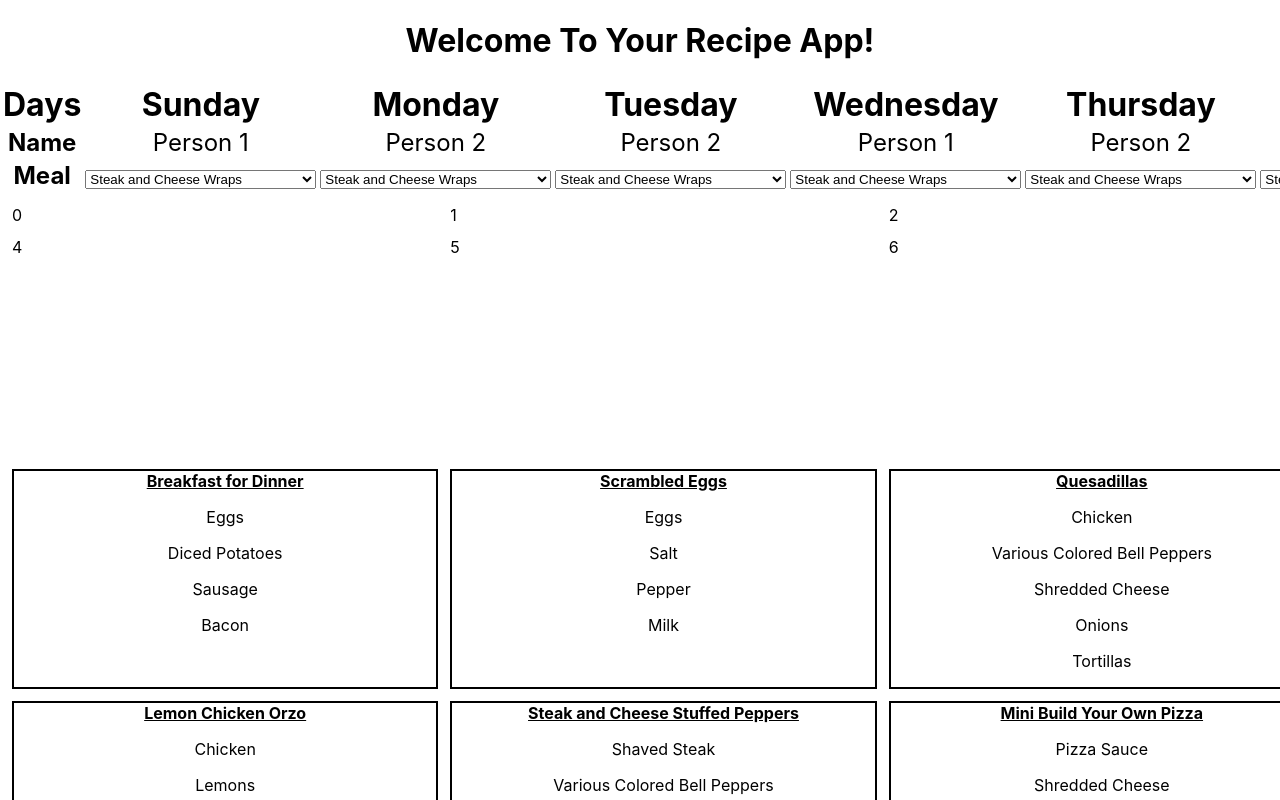
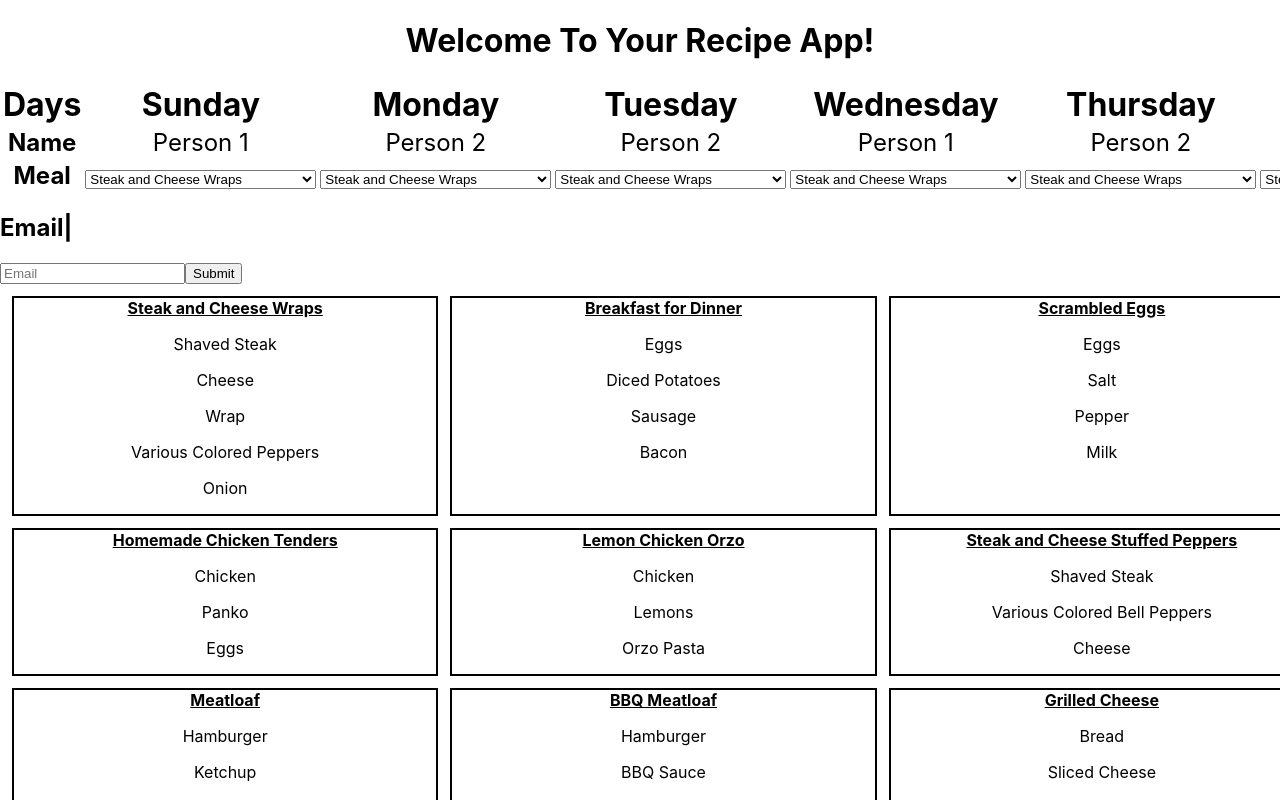
Before and after one commit to Mattmberg/react-typescript-recipe-app, a React (Create React App) app in the folder react-typescript-recipe-app/: page / in a window 1280 px wide. Shown: the top 800 px of the page. Built offline with nearby package versions, Linux system fonts and the light colour scheme.

Commit message:
Updating to use working email

```diff
--- a/react-typescript-recipe-app/src/components/container.jsx
+++ b/react-typescript-recipe-app/src/components/container.jsx
@@ -8,13 +8,13 @@ import { send } from 'emailjs-com';
 
 export const Container = () => {
     const [mealList, setMealList] = useState([
-        { id: "Sunday", name:"0"},
-        { id: "Monday", name:"1"},
-        { id: "Tuesday", name:"2"},
-        { id: "Wednesday", name:"3"},
-        { id: "Thursday", name:"4"},
-        { id: "Friday", name:"5"},
-        { id: "Saturday", name:"6"}
+        { id: "Sunday", name:""},
+        { id: "Monday", name:""},
+        { id: "Tuesday", name:""},
+        { id: "Wednesday", name:""},
+        { id: "Thursday", name:""},
+        { id: "Friday", name:""},
+        { id: "Saturday", name:""}
     ]);
 
     const [meals, setMeals] = useState({
@@ -28,9 +28,15 @@ export const Container = () => {
     });
 
     const [toSend, setToSend] = useState({
-        from_name: '',
-        to_name: 'Matthew Bergeron Jr.',
-        message: mealList,
+        from_name: 'Recipe App',
+        to_name: '',
+        sunMeal: '',
+        monMeal: '',
+        tuesMeal: '',
+        wedMeal: '',
+        thurMeal: '',
+        friMeal: '',
+        satMeal: '',
         reply_to: '',
       });
 
@@ -48,7 +54,13 @@ export const Container = () => {
             setToSend({
             from_name: 'Recipe App',
             to_name: '',
-            message: '',
+            sunMeal: '',
+            monMeal: '',
+            tuesMeal: '',
+            wedMeal: '',
+            thurMeal: '',
+            friMeal: '',
+            satMeal: '',
             reply_to: '',
             })
         })
@@ -57,10 +69,15 @@ export const Container = () => {
         });
     };
 
+    const handleEmailChange = (e) => {
+        setToSend({ ...toSend, [e.target.name]: e.target.value})
+    };
+
     return (
         <>
             <Header/>
             <main className ="">
+                <form onSubmit={onSubmit}>
                     <table>
                         <tr>
                             <th><b>Days</b></th>
@@ -83,71 +100,84 @@ export const Container = () => {
                             <td>Person 1</td>
                         </tr>
                         <tr>
-                        <td><b>Meal</b>{mealList.mealListToSend}</td>
+                            <td><b>Meal</b></td>
                             <td>
-                            <select value={meals.sunMeal}
+                                <select
+                                name="sunMeal"
+                                value={meals.sunMeal}
                                 onChange={e => { setMeals({
                                     ...meals, sunMeal: e.target.value
-                            }); setMealList(mealList.map(meal => { if (meal.id === "Sunday") { return { ...meal, name: e.target.value};} else { return meal; }}));  }}>
+                                }); setMealList(mealList.map(meal => { if (meal.id === "Sunday") { return { ...meal, name: e.target.value};} else { return meal; }})); setToSend({...toSend, sunMeal: e.target.value });}}>
                                     {recipeData.map(recipe => {
                                         return <option key={recipe.id} value={recipe.name}>{recipe.name}</option>;
                                     })}
                                 </select>
                             </td>
                             <td>
-                            <select value={meals.monMeal}
+                                <select
+                                name="monMeal"
+                                value={meals.monMeal}
                                 onChange={e => { setMeals({
                                     ...meals, monMeal: e.target.value
-                            }); setMealList(mealList.map(meal => { if (meal.id === "Monday") { return { ...meal, name: e.target.value};} else { return meal; }})); }}>
+                                }); setMealList(mealList.map(meal => { if (meal.id === "Monday") { return { ...meal, name: e.target.value};} else { return meal; }})); setToSend({...toSend, monMeal: e.target.value });}}>
                                     {recipeData.map(recipe => {
                                         return <option key={recipe.id} value={recipe.name}>{recipe.name}</option>;
                                     })}
                                 </select>
                             </td>
                             <td>
-                            <select value={meals.tuesMeal}
+                                <select
+                                name="tuesMeal"
+                                value={meals.tuesMeal}
                                 onChange={e => { setMeals({
                                     ...meals, tuesMeal: e.target.value
-                            }); setMealList(mealList.map(meal => { if (meal.id === "Tuesday") { return { ...meal, name: e.target.value};} else { return meal; }})); }}>
+                                }); setMealList(mealList.map(meal => { if (meal.id === "Tuesday") { return { ...meal, name: e.target.value};} else { return meal; }})); setToSend({...toSend, tuesMeal: e.target.value });}}>
                                     {recipeData.map(recipe => {
                                         return <option key={recipe.id} value={recipe.name}>{recipe.name}</option>;
                                     })}
                                 </select>
                             </td>
                             <td>
-                            <select value={meals.wedMeal}
-                            onChange={e => { setMeals({ ...meals, wedMeal: e.target.value }); setMealList(mealList.map(meal => { if (meal.id === "Wednesday") { return { ...meal, name: e.target.value};} else { return meal; }}));
-                            }}>
+                                <select
+                                name="wedMeal"
+                                value={meals.wedMeal}
+                                onChange={e => { setMeals({ ...meals, wedMeal: e.target.value }); setMealList(mealList.map(meal => { if (meal.id === "Wednesday") { return { ...meal, name: e.target.value};} else { return meal; }})); setToSend({...toSend, wedMeal: e.target.value });}}>
                                     {recipeData.map(recipe => {
                                         return <option key={recipe.id} value={recipe.name}>{recipe.name}</option>;
                                     })}
                                 </select>
                             </td>
                             <td>
-                            <select value={meals.thurMeal}
+                                <select
+                                name="thurMeal"
+                                value={meals.thurMeal}
                                 onChange={e => { setMeals({
                                     ...meals, thurMeal: e.target.value
-                            }); setMealList(mealList.map(meal => { if (meal.id === "Thursday") { return { ...meal, name: e.target.value};} else { return meal; }})); }}>
+                                }); setMealList(mealList.map(meal => { if (meal.id === "Thursday") { return { ...meal, name: e.target.value};} else { return meal; }})); setToSend({...toSend, thurMeal: e.target.value });}}>
                                     {recipeData.map(recipe => {
                                         return <option key={recipe.id} value={recipe.name}>{recipe.name}</option>;
                                     })}
                                 </select>
                                 </td>
                             <td>
-                            <select value={meals.friMeal}
+                                <select
+                                name="friMeal"
+                                value={meals.friMeal}
                                 onChange={e => { setMeals({
                                     ...meals, friMeal: e.target.value
-                            }); setMealList(mealList.map(meal => { if (meal.id === "Friday") { return { ...meal, name: e.target.value};} else { return meal; }})); }}>
+                                }); setMealList(mealList.map(meal => { if (meal.id === "Friday") { return { ...meal, name: e.target.value};} else { return meal; }})); setToSend({...toSend, friMeal: e.target.value });}}>
                                     {recipeData.map(recipe => {
                                         return <option key={recipe.id} value={recipe.name}>{recipe.name}</option>;
                                     })}
                                 </select>
                             </td>
                             <td>
-                            <select value={meals.satMeal}
+                                <select
+                                name="satMeal"
+                                value={meals.satMeal}
                                 onChange={e => { setMeals({
                                     ...meals, satMeal: e.target.value
-                            }); setMealList(mealList.map(meal => { if (meal.id === "Saturday") { return { ...meal, name: e.target.value};} else { return meal; }})); }}>
+                                }); setMealList(mealList.map(meal => { if (meal.id === "Saturday") { return { ...meal, name: e.target.value};} else { return meal; }})); setToSend({...toSend, satMeal: e.target.value });}}>
                                     {recipeData.map(recipe => {
                                         return <option key={recipe.id} value={recipe.name}>{recipe.name}</option>;
                                     })}
@@ -155,8 +185,13 @@ export const Container = () => {
                             </td>
                         </tr>
                     </table>
+                    <div>
+                        <h2>Email{meals.satMeal}|{toSend.satMeal}</h2>
+                        <input placeholder="Email" type="text" name="to_name" value={toSend.to_name} onChange={handleEmailChange} required/>
+                        <button className="" type="submit">Submit</button>
+                    </div>
+                </form>
                 <div className="grid-container">
-                    {mealList.map(meal => {return <div key={meal.id}>{meal.name}</div>})}
                     {recipeData.map(recipe => {
                         return <RecipeCard key={recipe.id} {...recipe} />;
                     })}
```
Lines whose indentation alone changed are shown as unchanged.
